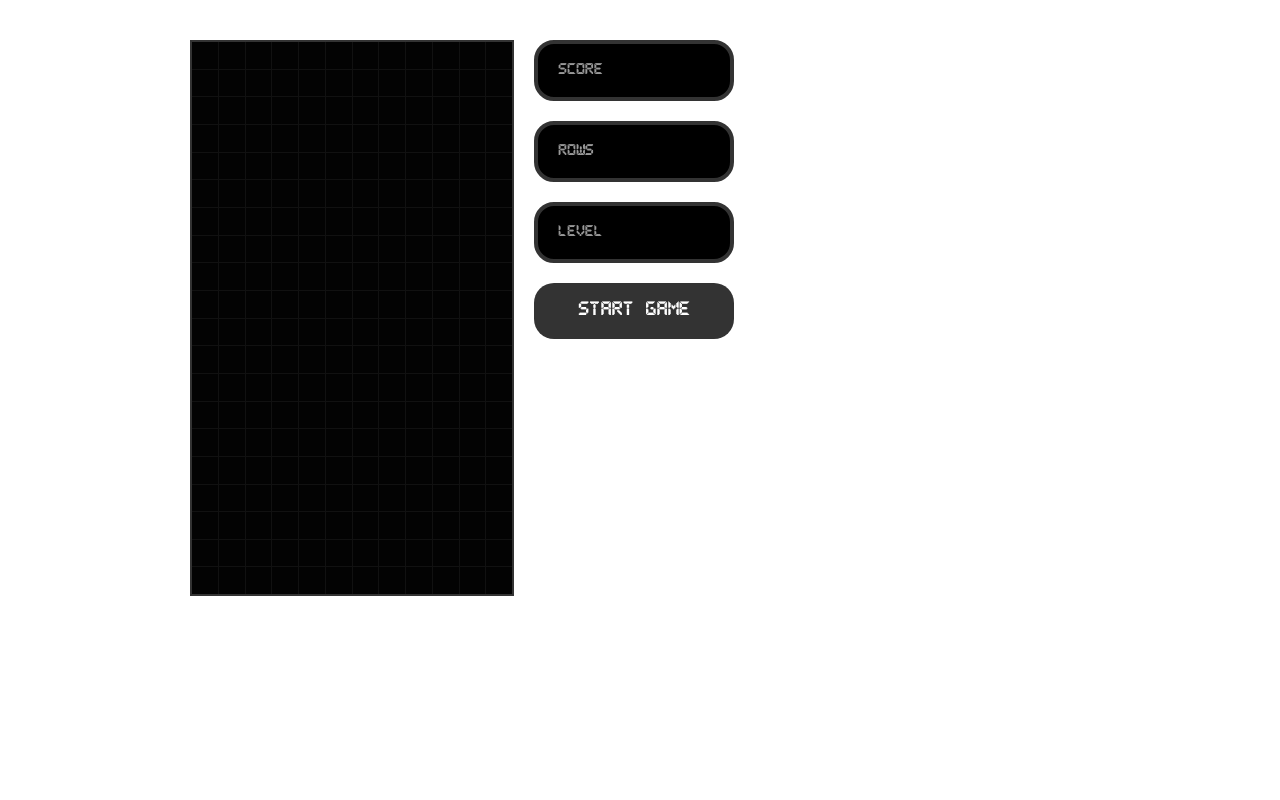
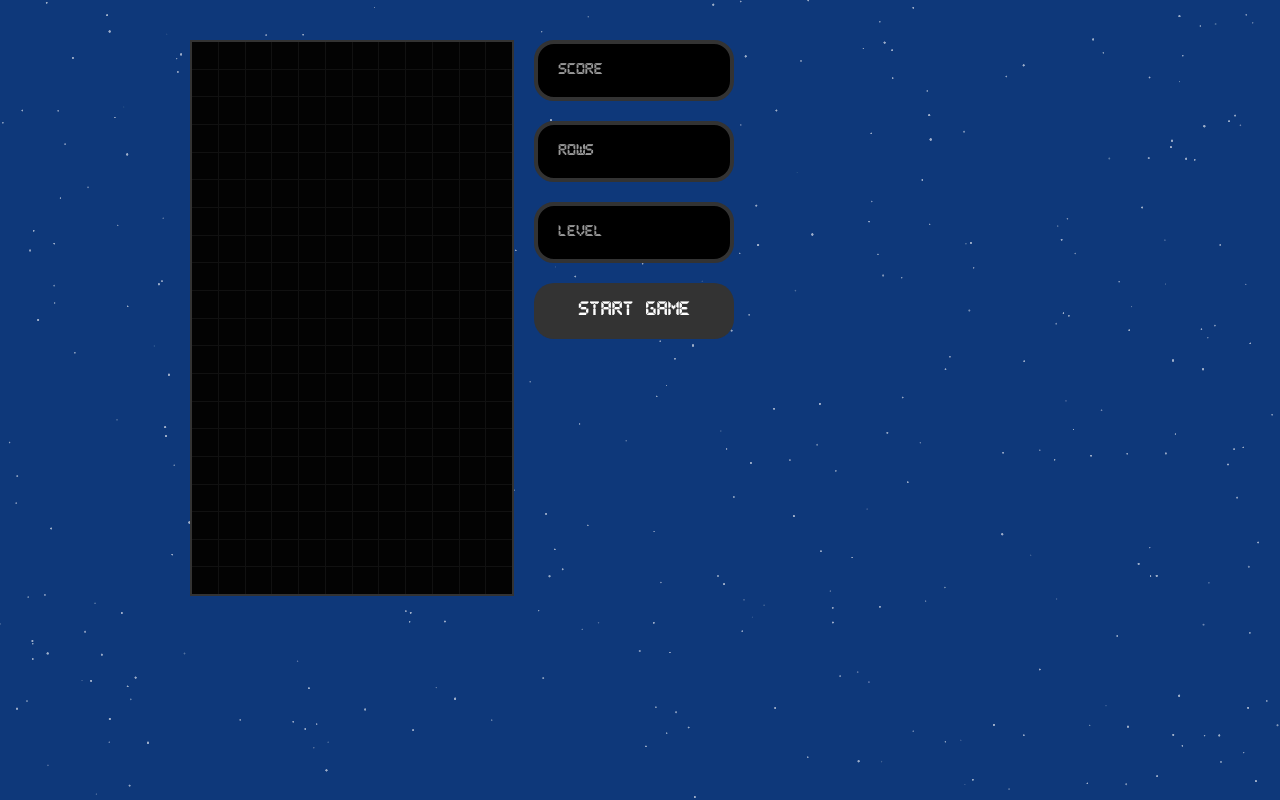
Before and after one commit to nocdim/tetris_REACT, a React (Create React App) app: page / in a window 1280 px wide. Built offline with nearby package versions, Linux system fonts and the light colour scheme.

Commit message:
ParticleBackground created and optimised

```diff
--- /dev/null
+++ b/src/components/ParticleBackground.jsx
@@ -0,0 +1,61 @@
+import React from "react"
+import Particles from "react-tsparticles"
+
+const ParticleBackground = () => {
+    return (
+        <div>
+            <Particles
+            options={{
+                background: {
+                    color: "#0e387a",
+                },
+                fpsLimit: 144,
+                interactivity: {
+                    detectsOn: 'canvas',
+                    events: {
+                        resize: true,
+                    },
+                },
+                particles: {
+                    color: {
+                        value: "9fafca"
+                    },
+                    number: {
+                        density: {
+                            enable: true,
+                            area: 1080
+                        },
+                        limit: 0,
+                        value: 400,
+                    },
+                    opacity: {
+                        animation: {
+                            enable: true,
+                            minimumValue: 0.05,
+                            speed: 1,
+                            sync: false
+                        },
+                        random: {
+                            enable: true,
+                            minimumValue: 0.05,
+                        },
+                        value: 1
+                    },
+                    shape: {
+                        type: "circle"
+                    },
+                    size: {
+                        random: {
+                            enable: true,
+                            minimumValue: 0.5,
+                        },
+                        value: 1,
+                    }
+                }
+            }}
+            />
+        </div>
+    )
+}
+
+export default ParticleBackground
--- a/src/components/Tetris.jsx
+++ b/src/components/Tetris.jsx
@@ -8,6 +8,7 @@ import { StyledTetrisWrapper, StyledTetris } from "./styles/StyledTetris"
 import Stage from "./Stage"
 import Display from './Display'
 import StartButton from './StartButton'
+import ParticleBackground from "./ParticleBackground"
 
 const Tetris = ({ callback }) => {
     return (
@@ -23,6 +24,7 @@ const Tetris = ({ callback }) => {
                 <StartButton />
             </aside>
             </StyledTetris>
+            <ParticleBackground />
         </StyledTetrisWrapper>
     )
 }
--- a/src/components/styles/StyledTetris.js
+++ b/src/components/styles/StyledTetris.js
@@ -14,6 +14,8 @@ export const StyledTetris = styled.div`
     padding: 40px;
     margin: 0 auto;
     max-width: 900px;
+    position: relative;
+    z-index: 1;
 
     aside {
         width: 100%;
```
